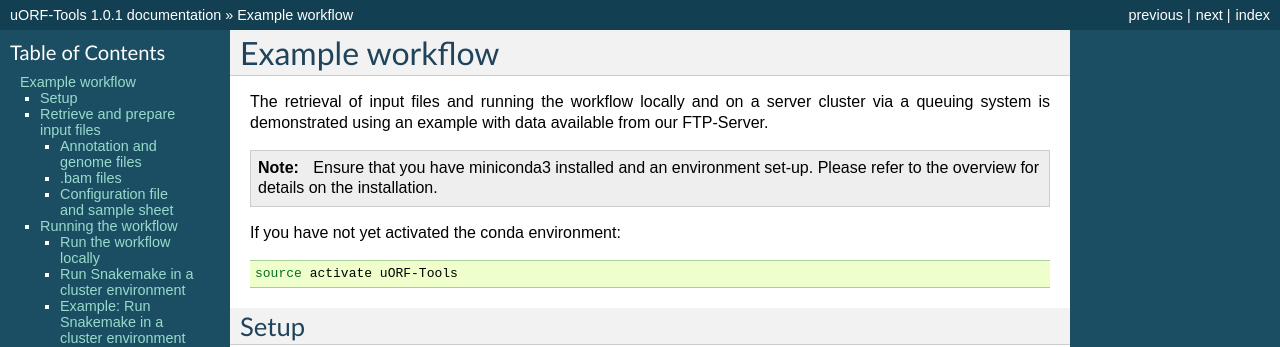
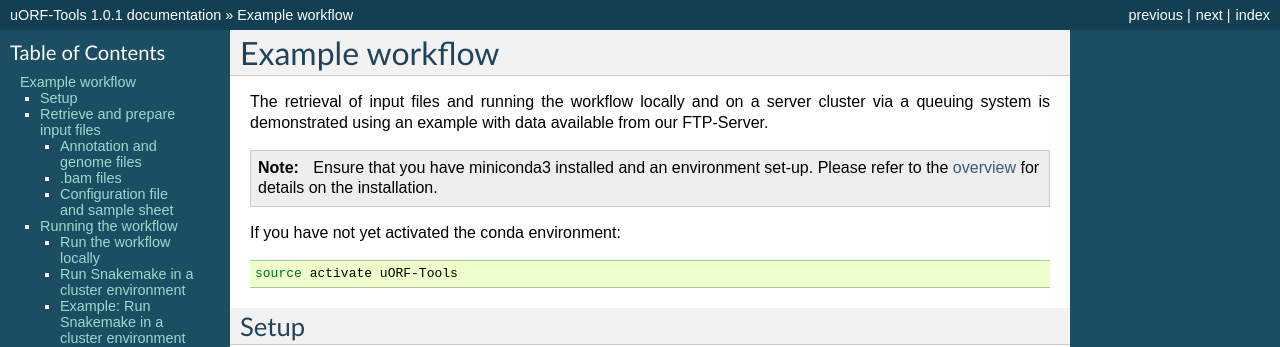
Before and after one commit to RickGelhausen/uORF-Tools_ReadTheDocs, a Sphinx documentation site: the page built from docs/source/example-workflow.rst, in a window 1280 px wide and 900 px high. Shown: the top 347 px of the window. Built offline with Sphinx 7.4.7, drawn with Linux system fonts in a browser that asks for light colours; cross-references to code outside the pages are shown as plain code.

```diff
--- a/docs/source/example-workflow.rst
+++ b/docs/source/example-workflow.rst
@@ -6,7 +6,7 @@ Example workflow
 
 The retrieval of input files and running the workflow locally and on a server cluster via a queuing system is demonstrated using an example with data available from our FTP-Server.
 
-.. note:: Ensure that you have miniconda3 installed and an environment set-up. Please refer to the overview for details on the installation.
+.. note:: Ensure that you have miniconda3 installed and an environment set-up. Please refer to the :ref:`overview <overview>` for details on the installation.
 If you have not yet activated the conda environment:
 
 .. code-block:: bash
--- a/docs/source/extended-workflow.rst
+++ b/docs/source/extended-workflow.rst
@@ -7,7 +7,7 @@ Extended workflow
 The retrieval of input files and running the workflow locally and on a server cluster via a queuing system is demonstrated using an example with data available from SRA via NCBI.
 The dataset is available under the GEO accession number *GSE103719*. The retrieval of the data is described in this tutorial.
 
-.. note:: Ensure that you have miniconda3 installed and an environment set-up. Please refer to the overview for details on the installation.
+.. note:: Ensure that you have miniconda3 installed and an environment set-up. Please refer to the :ref:`overview <overview>` for details on the installation.
 If you have not yet activated the conda environment:
 
 .. code-block:: bash
--- a/docs/source/overview.rst
+++ b/docs/source/overview.rst
@@ -211,13 +213,13 @@ In the *uORF-Tools* folder, we provide two cluster.yaml files needed by snakemak
 example-workflow
 ================
 
-A detailed step by step tutorial is available at :ref:`example-workflow <example-workflow>`.
+A detailed step by step tutorial is available at: :ref:`example-workflow <example-workflow>`.
 
 extended-workflow
 =================
 
 We also provide an extended workflow containing a preprocessing step, starting with fastq files.
-A detailed step by step tutorial is available at :ref:`extended-workflow <extended-workflow>`.
+A detailed step by step tutorial is available at: :ref:`extended-workflow <extended-workflow>`.
 
 References
 ==========
```
Also changed, not shown: other parts of docs/source/overview.rst (+2 -0 lines).
